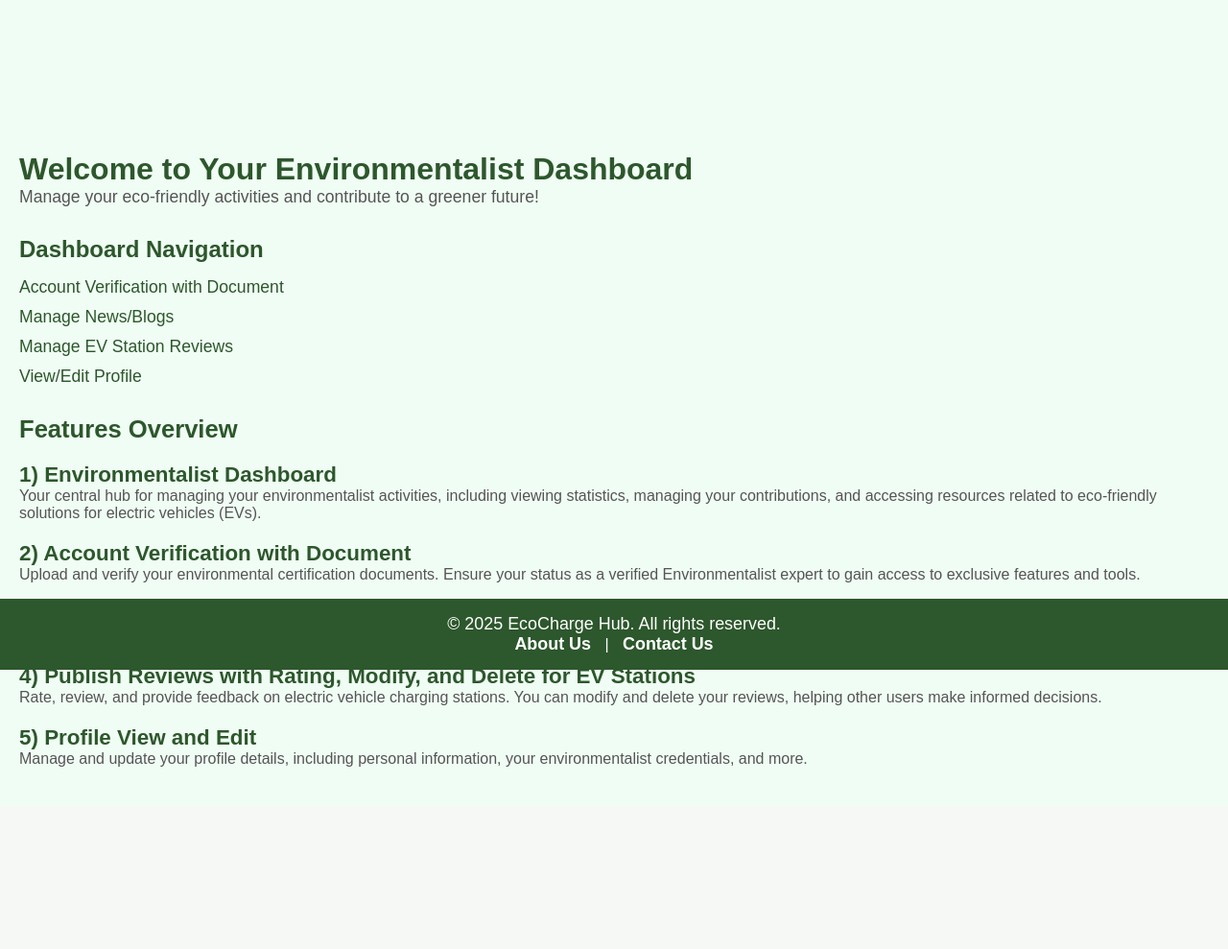
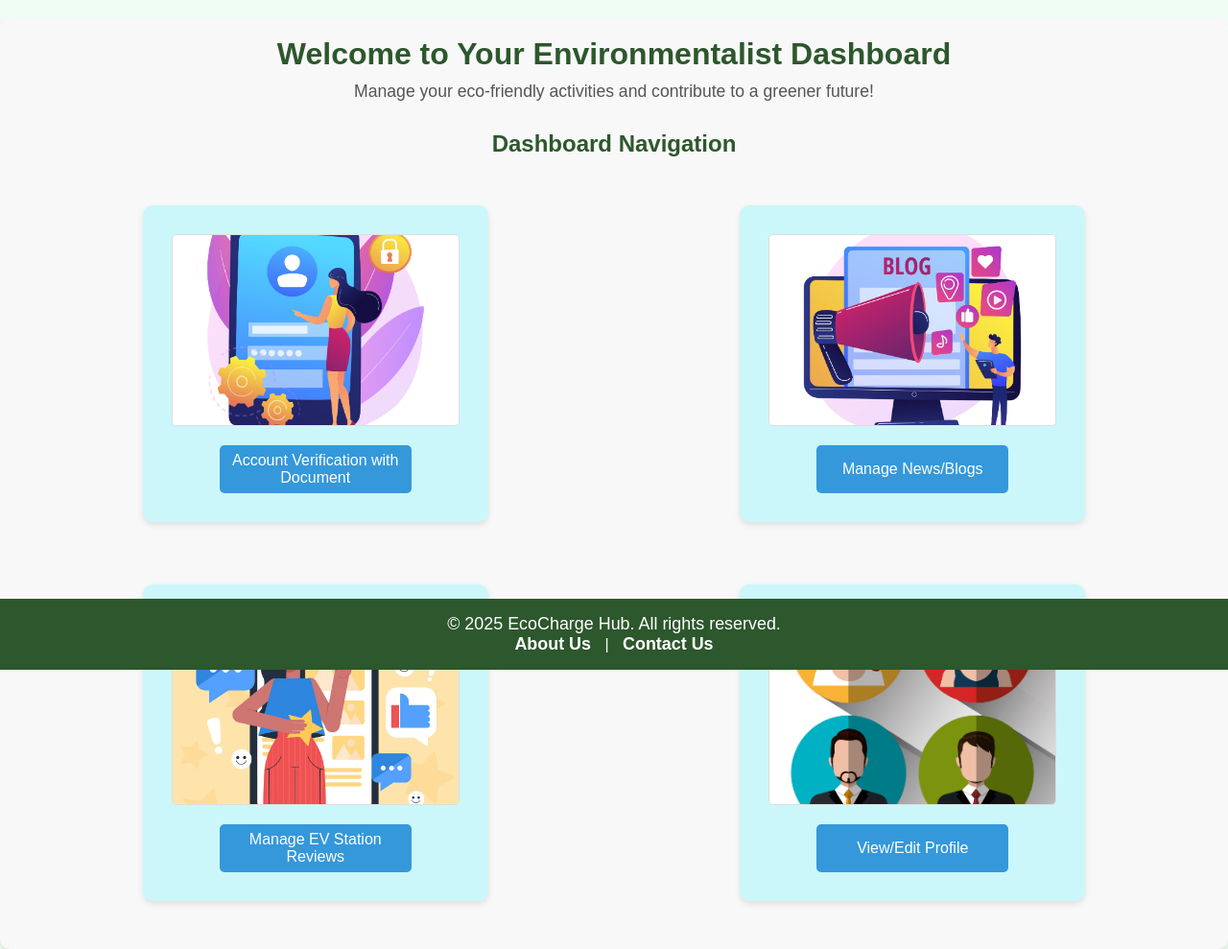
Before and after one commit to rakeshkarmaker/Web-Technology-Project-ecocharge_hub, a PHP site: page /view/Environmentalist_dashboard.php in a window 1280 px wide. Shown: the part 102-1091 px from the top of the page at 96% size. Before the commit the page ends 901 px from the top, so only its background shows below. Run offline with PHP 8.4, Linux system fonts and the light colour scheme.

Commit message:
Add files via upload

```diff
--- a/ecocharge_hub/view/Environmentalist_dashboard.php
+++ b/ecocharge_hub/view/Environmentalist_dashboard.php
@@ -13,41 +13,31 @@
     <!-- Dashboard Navigation -->
     <div class="dashboard-nav">
         <h3>Dashboard Navigation</h3>
-        <ul>
-            <li><a href="environmentalist/account_verification.php">Account Verification with Document</a></li>
-            <li><a href="environmentalist/news_blog_management.php">Manage News/Blogs</a></li>
-            <li><a href="environmentalist/reviews_management.php">Manage EV Station Reviews</a></li>
-            <li><a href="environmentalist/profile.php">View/Edit Profile</a></li>
-        </ul>
-    </div>
-
-    <!-- Dashboard Features -->
-    <div class="dashboard-features">
-        <h3>Features Overview</h3>
-
-        <div class="feature-item">
-            <h4>1) Environmentalist Dashboard</h4>
-            <p>Your central hub for managing your environmentalist activities, including viewing statistics, managing your contributions, and accessing resources related to eco-friendly solutions for electric vehicles (EVs).</p>
-        </div>
-
-        <div class="feature-item">
-            <h4>2) Account Verification with Document</h4>
-            <p>Upload and verify your environmental certification documents. Ensure your status as a verified Environmentalist expert to gain access to exclusive features and tools.</p>
-        </div>
-
-        <div class="feature-item">
-            <h4>3) News/Blog Management</h4>
-            <p>Stay updated and share your knowledge. Publish, edit, and manage blog posts about the latest environmental news, trends, and solutions in the EV charging ecosystem.</p>
-        </div>
-
-        <div class="feature-item">
-            <h4>4) Publish Reviews with Rating, Modify, and Delete for EV Stations</h4>
-            <p>Rate, review, and provide feedback on electric vehicle charging stations. You can modify and delete your reviews, helping other users make informed decisions.</p>
-        </div>
-
-        <div class="feature-item">
-            <h4>5) Profile View and Edit</h4>
-            <p>Manage and update your profile details, including personal information, your environmentalist credentials, and more.</p>
+        <div class="nav-grid">
+            <div class="nav-item">
+                <img src="../images/account_verification_icon.jpg" alt="Account Verification" class="nav-icon">
+                <button class="nav-btn">
+                    <a href="environmentalist/account_verification.php">Account Verification with Document</a>
+                </button>
+            </div>
+            <div class="nav-item">
+                <img src="../images/blog_icon.jpg" alt="Manage News/Blogs" class="nav-icon">
+                <button class="nav-btn">
+                    <a href="environmentalist/news_blog_management.php">Manage News/Blogs</a>
+                </button>
+            </div>
+            <div class="nav-item">
+                <img src="../images/review_icon.jpg" alt="Manage EV Station Reviews" class="nav-icon">
+                <button class="nav-btn">
+                    <a href="environmentalist/reviews_management.php">Manage EV Station Reviews</a>
+                </button>
+            </div>
+            <div class="nav-item">
+                <img src="../images/profile_icon.jpg" alt="View/Edit Profile" class="nav-icon">
+                <button class="nav-btn">
+                    <a href="environmentalist/profile.php">View/Edit Profile</a>
+                </button>
+            </div>
         </div>
     </div>
 </div>
@@ -58,11 +48,14 @@
 ?>
 
 <style>
-    /* General Styles for Dashboard */
+
+/* Dashboard Container */
 .dashboard-container {
+    flex-grow: 1; /* Ensure this takes all available space between header and footer */
     padding: 20px;
-    margin-top: 120px; /* To avoid content being hidden behind the fixed header */
-    font-family: Arial, sans-serif;
+    background-color:rgb(248, 248, 248);
+    border-radius: 10px;
+    box-shadow: 0 4px 6px rgba(0, 0, 0, 0.1);
 }
 
 /* Dashboard Header */
@@ -70,66 +63,102 @@
     font-size: 2rem;
     font-weight: bold;
     color: #2d572c;
+    text-align: center;
+    margin-bottom: 10px;
 }
 
 .dashboard-header p {
     font-size: 1.1rem;
     color: #555;
+    text-align: center;
 }
 
-/* Dashboard Navigation */
+/* Navigation Grid */
 .dashboard-nav {
     margin-top: 30px;
+    text-align: center;
 }
 
 .dashboard-nav h3 {
     font-size: 1.5rem;
     color: #2d572c;
-    margin-bottom: 15px;
-}
-
-.dashboard-nav ul {
-    list-style-type: none;
-    padding-left: 0;
-}
-
-.dashboard-nav li {
-    margin: 10px 0;
-}
-
-.dashboard-nav a {
-    color: #2d572c;
-    text-decoration: none;
-    font-size: 1.1rem;
-}
-
-.dashboard-nav a:hover {
-    text-decoration: underline;
-}
-
-/* Dashboard Features */
-.dashboard-features {
-    margin-top: 30px;
-}
-
-.dashboard-features h3 {
-    font-size: 1.6rem;
-    color: #2d572c;
     margin-bottom: 20px;
 }
 
-.feature-item {
-    margin-bottom: 20px;
+.nav-grid {
+    display: grid;
+    grid-template-columns: repeat(2, 1fr); /* Two columns for desktop */
+    gap: 5px;
+    justify-items: center;
+    align-items: start;
 }
 
-.feature-item h4 {
-    font-size: 1.4rem;
-    font-weight: bold;
-    color: #2d572c;
+@media (max-width: 768px) {
+    .nav-grid {
+        grid-template-columns: 1fr; /* Single column for mobile */
+    }
 }
 
-.feature-item p {
+/* Navigation Item */
+.nav-item {
+    display: flex;
+    flex-direction: column;
+    align-items: center;
+    padding: 30px;
+    margin: 30px;
+    border-radius: 10px;
+    box-shadow: 0 3px 6px rgba(0, 0, 0, 0.1);
+    transition: transform 0.2s ease, box-shadow 0.2s ease;
+    background-color:rgb(203, 247, 250);
+}
+
+.nav-item:hover {
+    transform: scale(1.05);
+    box-shadow: 0 5px 10px rgba(0, 0, 0, 0.2);
+}
+
+/* Navigation Icon */
+.nav-icon {
+    width: 300px; /* Set fixed width for images */
+    height: 200px; /* Set fixed height for images */
+    object-fit: cover; /* Ensure the image fits within the box */
+    margin-bottom: 10px;
+    display: block;
+    background-color: #f0f0f0;
+    border: 1px solid #ddd;
+    border-radius: 5px;
+}
+
+/* Navigation Button */
+.nav-btn {
+    width: 200px; /* Fixed width for buttons */
+    height: 50px; /* Fixed height for buttons */
+    background-color: #3498db;
+    color: white;
     font-size: 1rem;
-    color: #555;
+    border: none;
+    border-radius: 5px;
+    margin-top: 10px;
+    cursor: pointer;
+    transition: background-color 0.3s ease;
+    display: flex;
+    justify-content: center;
+    align-items: center;
+}
+
+.nav-btn:hover {
+    background-color:rgb(41, 185, 161);
+}
+
+.nav-btn a {
+    color: white;
+    text-decoration: none;
+    display: inline-block;
+    width: 100%; /* Ensures the link covers the entire button */
+    text-align: center;
+}
+
+.nav-btn a:hover {
+    text-decoration: none;
 }
 </style>
```
